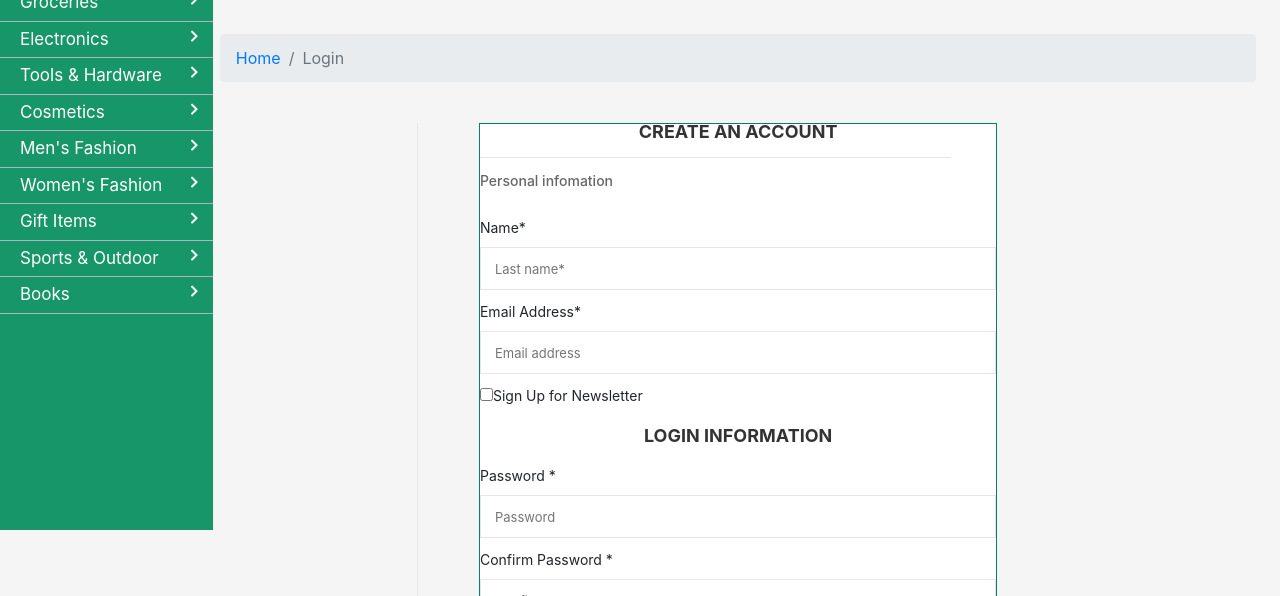
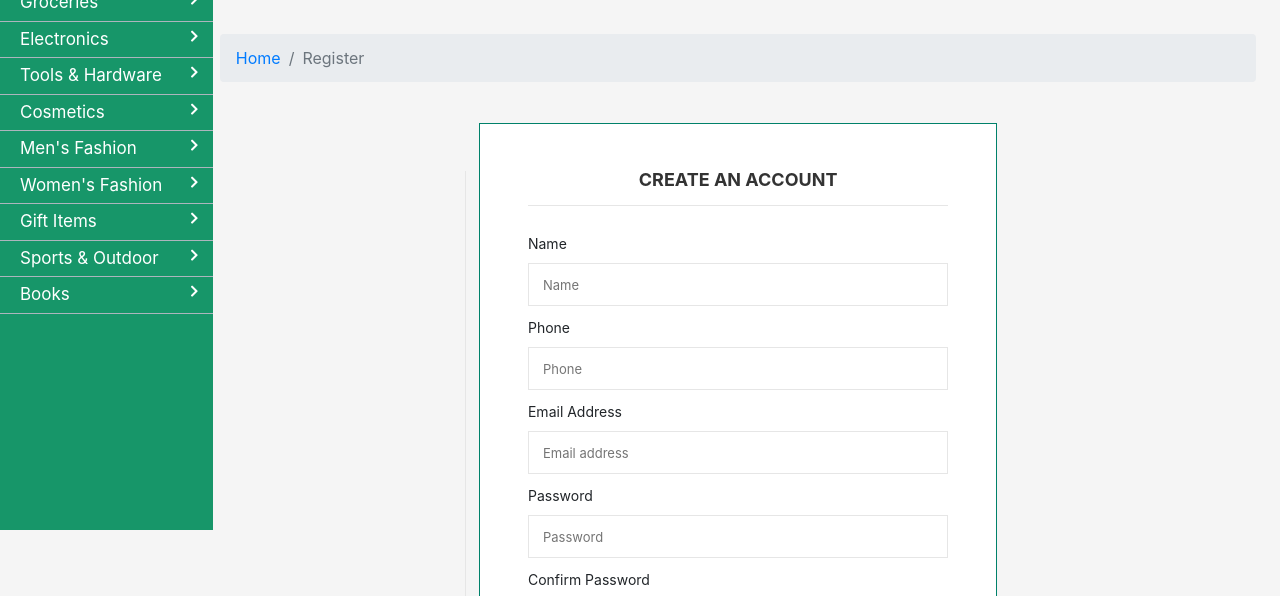
Before and after one commit to remon-sarwar/tazabazar, a plain HTML site: page register.html in a window 1280 px wide. Shown: the part 184-780 px from the top of the page. Drawn offline with Linux system fonts and the light colour scheme.

Commit message:
Add files via upload

```diff
--- a/register.html
+++ b/register.html
@@ -1889,7 +1889,7 @@
             <section class="container">
                 <ol class="breadcrumb">
                     <li class="breadcrumb-item"><a href="#">Home</a></li>
-                    <li class="breadcrumb-item active" aria-current="page">Login</li>
+                    <li class="breadcrumb-item active" aria-current="page">Register</li>
                 </ol>
             </section>
             <!--Breadcrumb end-->
@@ -1898,39 +1898,41 @@
             <!-- Login Page start-->
             <section class="container-fluid pt-0">
 
-                <div class="loging-content-area">
+                <div class="loging-content-area p-5">
                     <div class="wrap-login-item ">
                         <div class="register-form form-item ">
                             <form class="form-stl" action="#" name="frm-login" method="get">
                                 <fieldset class="wrap-title">
                                     <h3 class="form-title">Create an account</h3>
-                                    <h4 class="form-subtitle">Personal infomation</h4>
+                                    <h4 class="form-subtitle"></h4>
                                 </fieldset>
-                                <fieldset class="wrap-input">
-                                    <label for="frm-reg-lname">Name*</label>
-                                    <input type="text" id="frm-reg-lname" name="reg-lname" placeholder="Last name*">
+                                <fieldset class="form-input">
+                                    <label for="frm-reg-lname">Name</label>
+                                    <input type="text" id="frm-reg-lname" name="reg-lname" placeholder="Name">
                                 </fieldset>
-                                <fieldset class="wrap-input">
-                                    <label for="frm-reg-email">Email Address*</label>
+
+                                <fieldset class="form-input">
+                                    <label for="frm-reg-phone">Phone</label>
+                                    <input type="text" id="frm-reg-phone" name="frm-reg-phone" placeholder="Phone">
+                                </fieldset>
+
+
+                                <fieldset class="form-input">
+                                    <label for="frm-reg-email">Email Address</label>
                                     <input type="email" id="frm-reg-email" name="reg-email" placeholder="Email address">
                                 </fieldset>
-                                <fieldset class="wrap-functions ">
-                                    <label class="remember-field">
-                                        <input name="newletter" id="new-letter" value="forever" type="checkbox"><span>Sign Up for Newsletter</span>
-                                    </label>
-                                </fieldset>
-                                <fieldset class="wrap-title">
-                                    <h3 class="form-title">Login Information</h3>
-                                </fieldset>
-                                <fieldset class="wrap-input item-width-in-half left-item ">
-                                    <label for="frm-reg-pass">Password *</label>
+
+                                <fieldset class="form-input item-width-in-half left-item ">
+                                    <label for="frm-reg-pass">Password</label>
                                     <input type="text" id="frm-reg-pass" name="reg-pass" placeholder="Password">
                                 </fieldset>
-                                <fieldset class="wrap-input item-width-in-half ">
-                                    <label for="frm-reg-cfpass">Confirm Password *</label>
+
+                                <fieldset class="form-input item-width-in-half ">
+                                    <label for="frm-reg-cfpass">Confirm Password</label>
                                     <input type="text" id="frm-reg-cfpass" name="reg-cfpass" placeholder="Confirm Password">
                                 </fieldset>
-                                <input type="submit" class="btn btn-sign" value="Register" name="register">
+                                <br>
+                                <input type="submit" class="btn btn-sign mt-4" value="Register" name="register">
                             </form>
                         </div>
                     </div>
```
